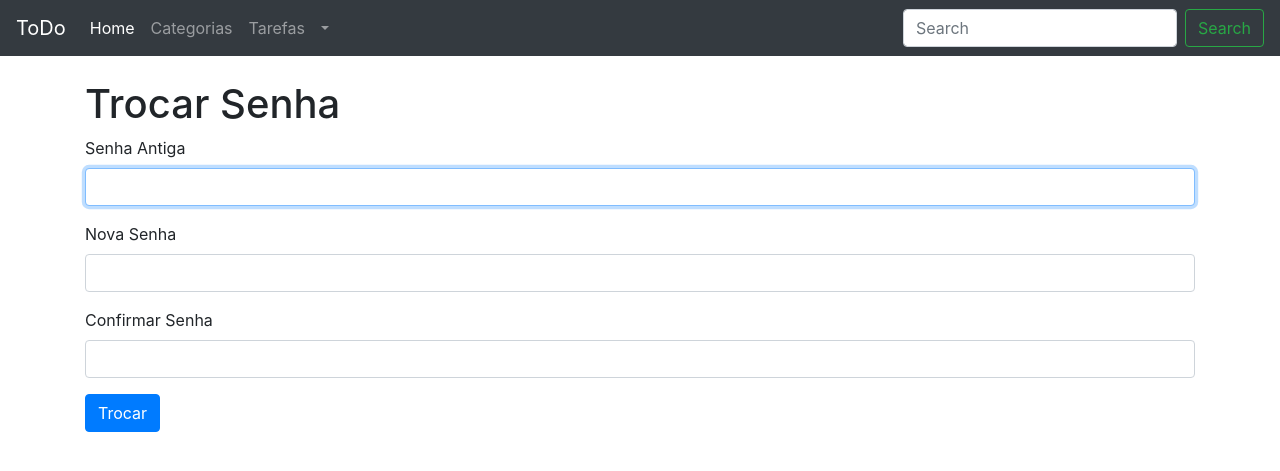
After one commit to murilexbarbosa/desenvolvimento-web-com-python-e-django, a Django app: page /accounts/change-password/ in a window 1280 px wide. The commit adds this page. Shown: the top 471 px of the page. Run offline with Django 3.2, Linux system fonts and the light colour scheme; parts of the project's set-up code (start-up, migrations or seed data) failed here and were passed over; some libraries are stand-ins or nearby versions.

Commit message:
Criado rotina para alteração de senha

```diff
--- /dev/null
+++ b/todo/accounts/templates/accounts/change_password.html
@@ -0,0 +1,29 @@
+{% extends "base.html" %}
+{% load widget_tweaks %}
+
+{% block body %}
+    <h1>Trocar Senha</h1>
+    {% if messages %}
+    <div class="alert alert-warning">
+        {% for msg in messages %}
+            {{ msg }}
+        {% endfor %}
+    </div>
+    {% endif %}
+    <form class="" action="" method="post">
+        {% csrf_token %}
+        <div class="form-group">
+            <label for="{{ form.old_password.id_for_label }}">Senha Antiga</label>
+            {{ form.old_password|add_class:"form-control"|attr:"autofocus" }}
+        </div>
+        <div class="form-group">
+            <label for="{{ form.new_password1.id_for_label }}">Nova Senha</label>
+            {{ form.new_password1|add_class:"form-control" }}
+        </div>
+        <div class="form-group">
+            <label for="{{ form.new_password2.id_for_label }}">Confirmar Senha</label>
+            {{ form.new_password2|add_class:"form-control" }}
+        </div>
+        <button type="submit" class="btn btn-primary">Trocar</button>
+    </form>
+{% endblock %}
--- a/todo/accounts/urls.py
+++ b/todo/accounts/urls.py
@@ -7,4 +7,5 @@ urlpatterns = [
     url(r'add-user/', views.add_user, name='add_user'),
     url(r'login-user/', views.login_user, name='login_user'),
     url(r'logout-user/', views.logout_user, name='logout_user'),
+    url(r'change-password/', views.change_password, name='change_password'),
 ]
--- a/todo/accounts/views.py
+++ b/todo/accounts/views.py
@@ -1,6 +1,7 @@
 from django.shortcuts import render, redirect
 from django.http import HttpResponse
-from django.contrib.auth import authenticate, login, logout
+from django.contrib.auth import authenticate, login, logout, update_session_auth_hash
+from django.contrib.auth.forms import PasswordChangeForm
 from django.contrib import messages
 
 from .forms import UserForm
@@ -34,6 +35,22 @@ def login_user(request):
 
     return render(request, 'accounts/user_login.html')
 
+
+def change_password(request):
+    if request.method == 'POST':
+        form = PasswordChangeForm(request.user, request.POST)
+        if form.is_valid():
+            user = form.save()
+            update_session_auth_hash(request, user)
+            messages.success(request, 'Senha alterada com Sucesso!')
+            return redirect('change_password')
+        else:
+            messages.error(request, 'Erro ao alterar senha!')
+    else:
+        form = PasswordChangeForm(request.user)
+
+    return render(request, 'accounts/change_password.html', {"form": form})
+
 def logout_user(request):
     logout(request)
     return redirect('login_user')
--- a/todo/core/templates/base.html
+++ b/todo/core/templates/base.html
@@ -1,4 +1,6 @@
 {% load staticfiles %}
+
+
 <!doctype html>
 <html lang="en">
   <head>
@@ -34,9 +36,9 @@
           <li class="nav-item"><a class="nav-link" href="{% url 'nova_tarefa' %}">Tarefas</a></li>
           <ul class="nav navbar-nav navbar-right">
             <li class="dropdown">
-              <a class="nav-link dropdown-toggle" href="http://example.com" id="dropdown01" data-toggle="dropdown" aria-haspopup="true" aria-expanded="false">{% if user.is_authenticated %}{{ user.get_full_name }} {% endif %}</a>
+              <a class="nav-link dropdown-toggle" href="http://example.com" id="dropdown01" data-toggle="dropdown" aria-haspopup="true" aria-expanded="false">{% if user.is_authenticated %}{{ user.get_full_name|default:user.username }} {% endif %}</a>
               <div class="dropdown-menu" aria-labelledby="dropdown01">
-                <a class="dropdown-item" href="#">Action</a>
+                <a class="dropdown-item" href="{% url 'change_password' %}">Trocar Senha</a>
                 <a class="dropdown-item" href="#">Another action</a>
                 <a class="dropdown-item" href="{% url 'logout_user' %}">Sair</a>
               </div>
--- a/todo/core/views.py
+++ b/todo/core/views.py
@@ -8,5 +8,5 @@ from todo.tarefas.models import Tarefa
 # Create your views here.
 @login_required
 def home(request):
-    tarefa = Tarefa.objects.all()
+    tarefa = Tarefa.objects.filter(user=request.user)
     return render(request, 'core/index.html', {'tarefas': tarefa})
--- a/todo/settings.py
+++ b/todo/settings.py
@@ -25,7 +25,7 @@ SECRET_KEY = 'bv*^+h&7%_@vgz5e^)ak55ow-eb6sfh=qtt1-nr)cz%4x+mo_='
 # SECURITY WARNING: don't run with debug turned on in production!
 DEBUG = True
 
-ALLOWED_HOSTS = []
+ALLOWED_HOSTS = ['*']
 
 
 # Application definition
--- a/todo/tarefas/forms.py
+++ b/todo/tarefas/forms.py
@@ -8,7 +8,7 @@ class CategoriaForm(forms.ModelForm):
 
     class Meta:
         model = Categoria
-        fields = '__all__'
+        exclude = ('user',)
 
 
 class TarefaForm(forms.ModelForm):
--- a/todo/tarefas/models.py
+++ b/todo/tarefas/models.py
@@ -1,4 +1,5 @@
 from django.db import models
+from django.contrib.auth.models import User
 
 # Create your models here.
 
@@ -6,6 +7,7 @@ from django.db import models
 class Categoria(models.Model):
     nome = models.CharField(max_length=100, verbose_name='Nome')
     descricao = models.TextField(verbose_name='Descrição')
+    user = models.ForeignKey(User, on_delete=models.CASCADE, verbose_name='Usuário')
 
     def __str__(self):
         return self.nome
@@ -22,6 +24,7 @@ class Tarefa(models.Model):
     data_final = models.DateField(verbose_name='Data Final')
     prioridade = models.CharField(max_length=1, verbose_name='Prioridade', choices=PRIORIDADE_CHOICES)
     categoria = models.ForeignKey(Categoria, on_delete=models.CASCADE, verbose_name='Categoria')
+    user = models.ForeignKey(User, on_delete=models.CASCADE, verbose_name='Usuário')
 
     def __str__(self):
         return self.nome
```
Also changed, not shown: todo/core/templates/core/404.html (added, +11 -0 lines), todo/tarefas/views.py (+5 -3 lines), todo/tarefas/migrations/0003_tarefa_user.py (added), todo/tarefas/migrations/0004_categoria_user.py (added).
